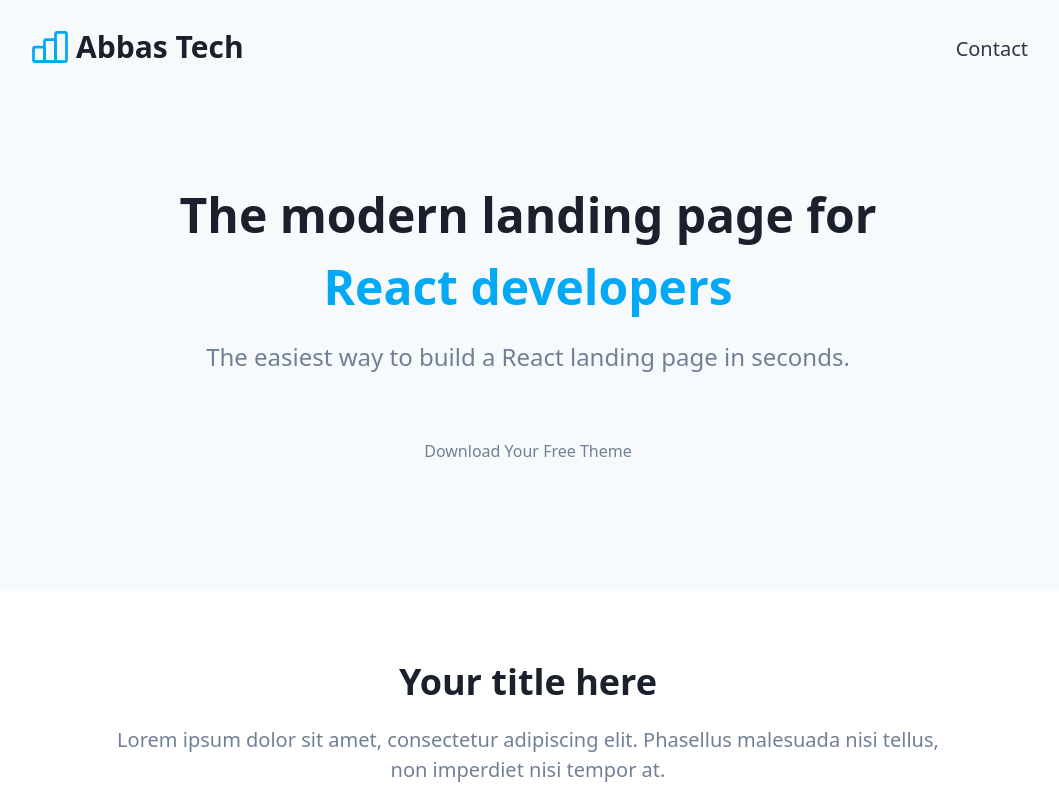
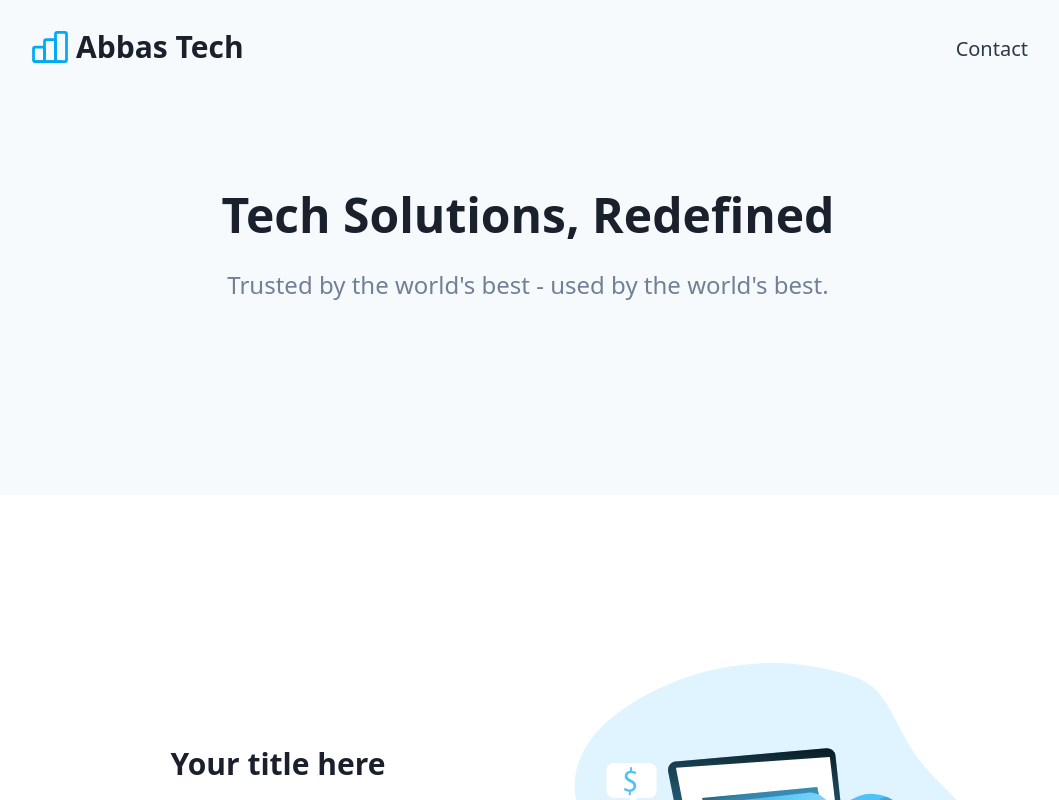
Before and after one commit to BrainTwoPoint0/abbas-tech, a Next.js app: page / in a window 1280 px wide. Shown: the top 800 px of the page, without its empty margins (112-1171 px from the left). Built offline with nearby package versions, Linux system fonts and the light colour scheme.

Commit message:
fix header

```diff
--- a/src/templates/Hero.tsx
+++ b/src/templates/Hero.tsx
@@ -23,15 +23,13 @@ const Hero = () => (
       <HeroOneButton
         title={
           <>
-            {'The modern landing page for\n'}
-            <span className="text-primary-500">React developers</span>
+            Tech Solutions, Redefined
+
           </>
         }
-        description="The easiest way to build a React landing page in seconds."
+        description="Trusted by the world's best - used by the world's best."
         button={
-          <Link href="https://creativedesignsguru.com/category/nextjs/">
-            <Button xl>Download Your Free Theme</Button>
-          </Link>
+          <></>
         }
       />
     </Section>
--- a/src/templates/VerticalFeatures.tsx
+++ b/src/templates/VerticalFeatures.tsx
@@ -3,8 +3,8 @@ import { Section } from '../layout/Section';
 
 const VerticalFeatures = () => (
   <Section
-    title="Your title here"
-    description="Lorem ipsum dolor sit amet, consectetur adipiscing elit. Phasellus malesuada nisi tellus, non imperdiet nisi tempor at."
+    title=""
+    description=""
   >
     <VerticalFeatureRow
       title="Your title here"
```
